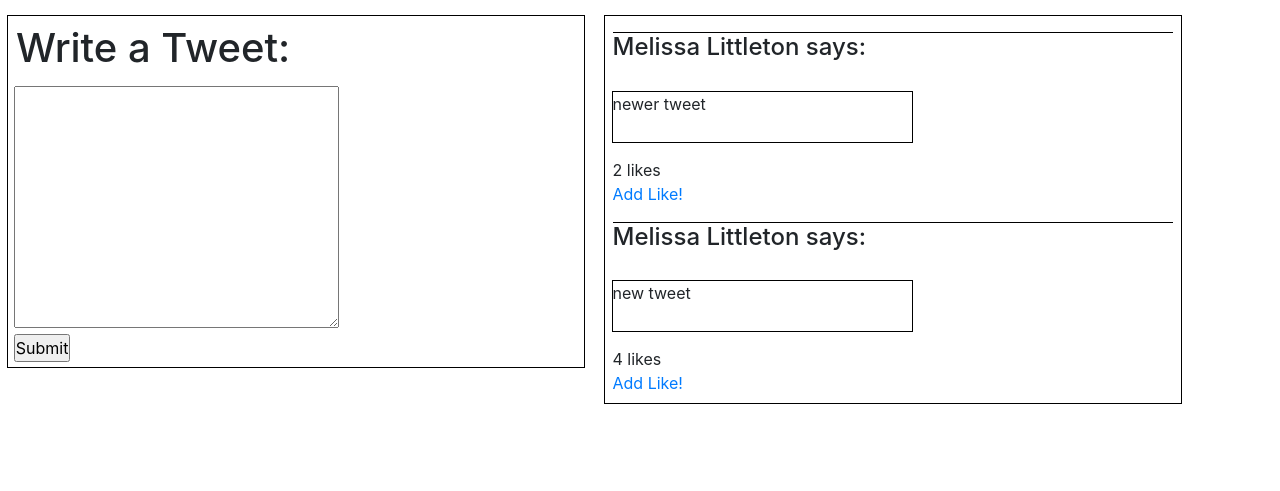
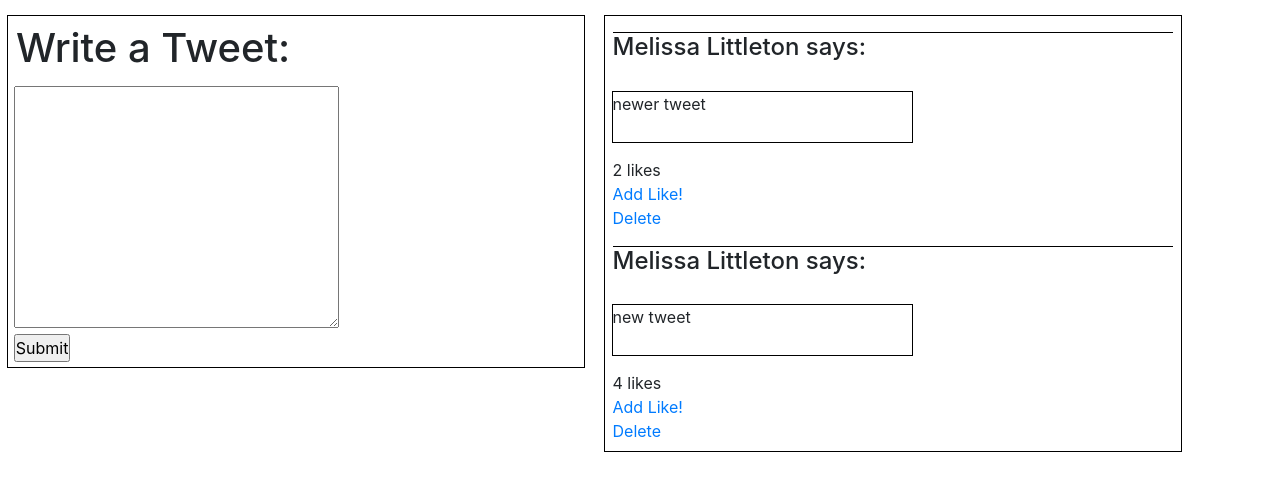
Before and after one commit to mmankt2/CodingDojo, a Flask app: page /dashboard in a window 1280 px wide. Shown: the part 49-540 px from the top of the page. Run offline with Flask 2, Linux system fonts and the light colour scheme; data comes from the database, SQL or seed files in the repository; some libraries are stand-ins or nearby versions.

Commit message:
dojo tweets like and delete

```diff
--- a/Python/flask_mysql/dojo_tweets/server.py
+++ b/Python/flask_mysql/dojo_tweets/server.py
@@ -128,6 +128,9 @@ def dashboard():
 @app.route('/tweet/create', methods=["POST"])
 def tweet():
   mysql = connectToMySQL(db)
+  if 'id' not in session:
+    flash('You must login to create a tweet')
+    return redirect('/')
   is_valid = True
   if len(request.form['tweet'])<1:
     flash('tweet must contain some content')
@@ -160,5 +163,20 @@ def add_like(id):
   print(results)
   return redirect('/dashboard')
 
+@app.route('/tweets/<id>/delete', methods=["POST","GET"])
+def delete_tweet(id):
+  mysql = connectToMySQL(db)
+  query = "DELETE from tweets where id = %(id)s;"
+  q_data = {
+    'id':id
+  }
+  mysql.query_db(query,q_data)
+  mysql = connectToMySQL(db)
+  query = "SELECT * from tweets where id = "+q_data['id']+";"
+  results = mysql.query_db(query)
+  print(results)
+  return redirect('/dashboard')
+
+
 if __name__ == "__main__":
   app.run(debug=True)
--- a/Python/flask_mysql/dojo_tweets/templates/dashboard.html
+++ b/Python/flask_mysql/dojo_tweets/templates/dashboard.html
@@ -41,6 +41,7 @@
         <h4>{{tweet.first_name}} {{tweet.last_name}} says:</h4>
         <p>{{tweet.content}}</p>
         <div>{{tweet.likes}} likes <br><a href="/add_like/{{tweet.id}}">Add Like!</a></div>
+        <div><a href="/tweets/{{tweet.id}}/delete">Delete</a></div>
       {% endfor %}
     </div>
   </div>
```
